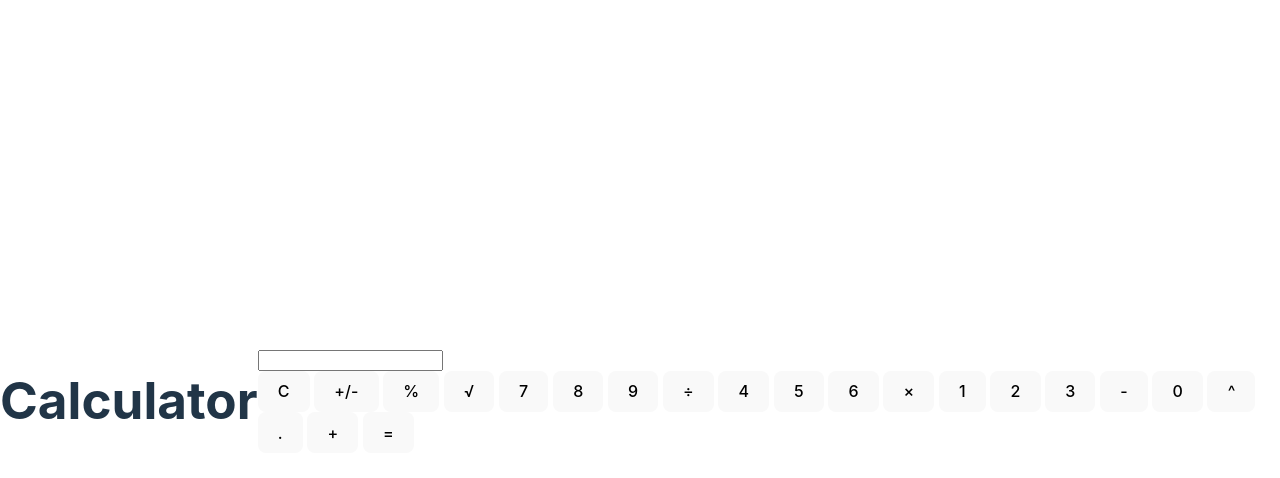
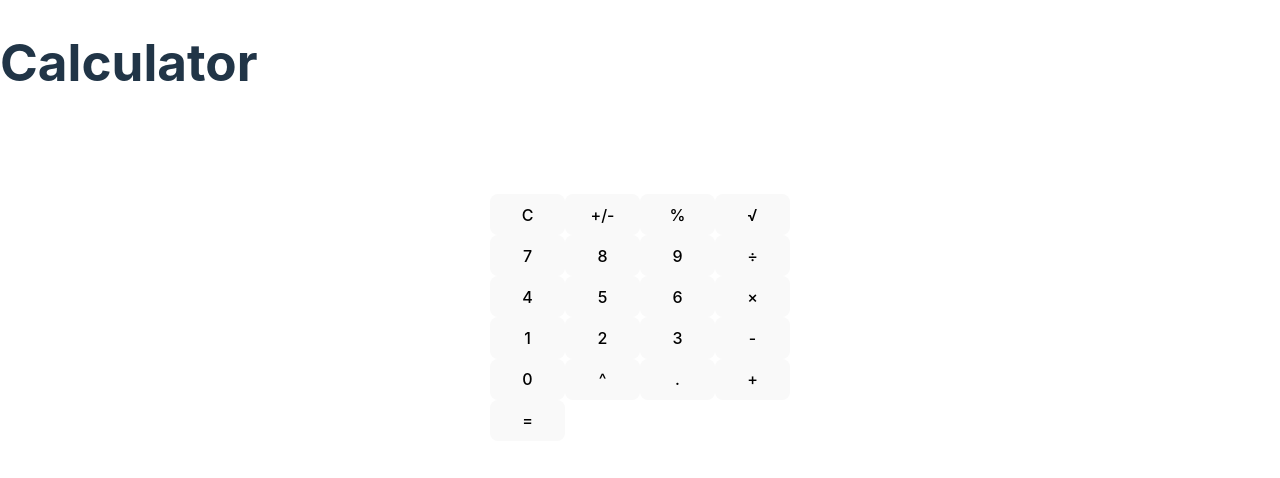
Before and after one commit to amancalledkidd/TS-Calculator, a website built with Vite: page index.html in a window 1280 px wide. Built offline with nearby package versions, Linux system fonts and the light colour scheme.

Commit message:
Basic styling added for calculator buttons

```diff
--- a/src/style.css
+++ b/src/style.css
@@ -24,10 +24,47 @@ a:hover {
 
 body {
   margin: 0;
-  display: flex;
-  place-items: center;
   min-width: 320px;
   min-height: 100vh;
+}
+
+.calulator-container {
+  width: 100%;
+  height: 100%;
+  display: grid;
+  align-items: center;
+  border: 1px solid black;
+  justify-content: center;
+
+}
+.calculator-screen {
+  display: grid;
+  align-items: center;
+  justify-content: center;
+}
+
+.calculator-screen input {
+  width: 100%;
+  height: 100%;
+  font-size: 3.2em;
+  line-height: 1.1;
+  text-align: left;
+  border: none;
+  background: none;
+  color: #fff;
+  padding: 0 10px;
+  box-shadow: none;
+  outline: none;
+  appearance: none;
+}
+
+.calulator-buttons {
+  display: grid;
+  grid-template-columns: repeat(4,75px);
+  justify-content: center;
+  align-items: center;
+  padding: 10px;
+  box-shadow:
 }
 
 h1 {
@@ -42,19 +79,6 @@ h1 {
   text-align: center;
 }
 
-.logo {
-  height: 6em;
-  padding: 1.5em;
-  will-change: filter;
-  transition: filter 300ms;
-}
-.logo:hover {
-  filter: drop-shadow(0 0 2em #646cffaa);
-}
-.logo.vanilla:hover {
-  filter: drop-shadow(0 0 2em #3178c6aa);
-}
-
 .card {
   padding: 2em;
 }
@@ -62,6 +86,7 @@ h1 {
 .read-the-docs {
   color: #888;
 }
+
 
 button {
   border-radius: 8px;
```
